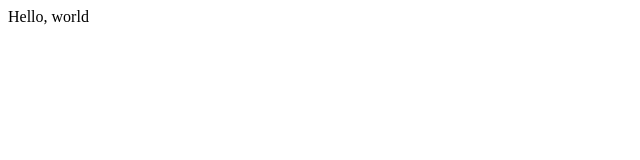
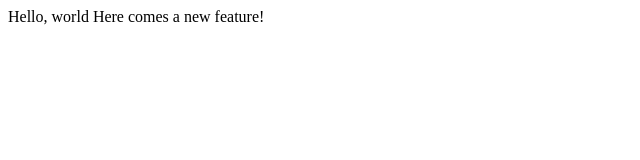
Before and after one commit to EasternBeASt/firstEver, a plain HTML site: page index.html in a window 1280 px wide. Shown: the whole page, without its empty margins (0-640 px from the left). Drawn offline with Linux system fonts and the light colour scheme.

Commit message:
Added a new feature

```diff
--- a/index.html
+++ b/index.html
@@ -4,6 +4,7 @@
 		<title> Test </title>
 	</head>
 	<body>
-		Hello, world
+        Hello, world
+        Here comes a new feature!
 </body>
 </html>
```
